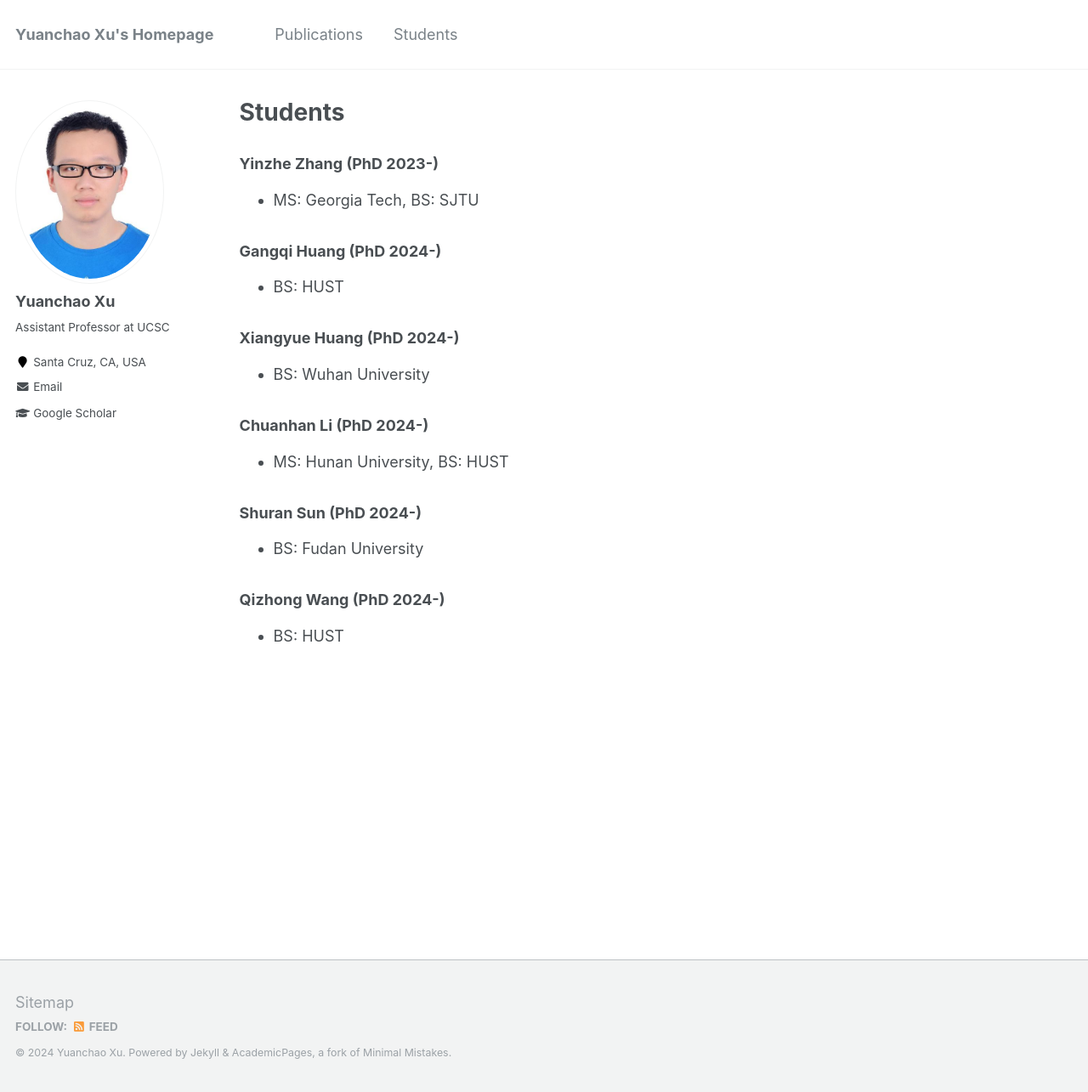
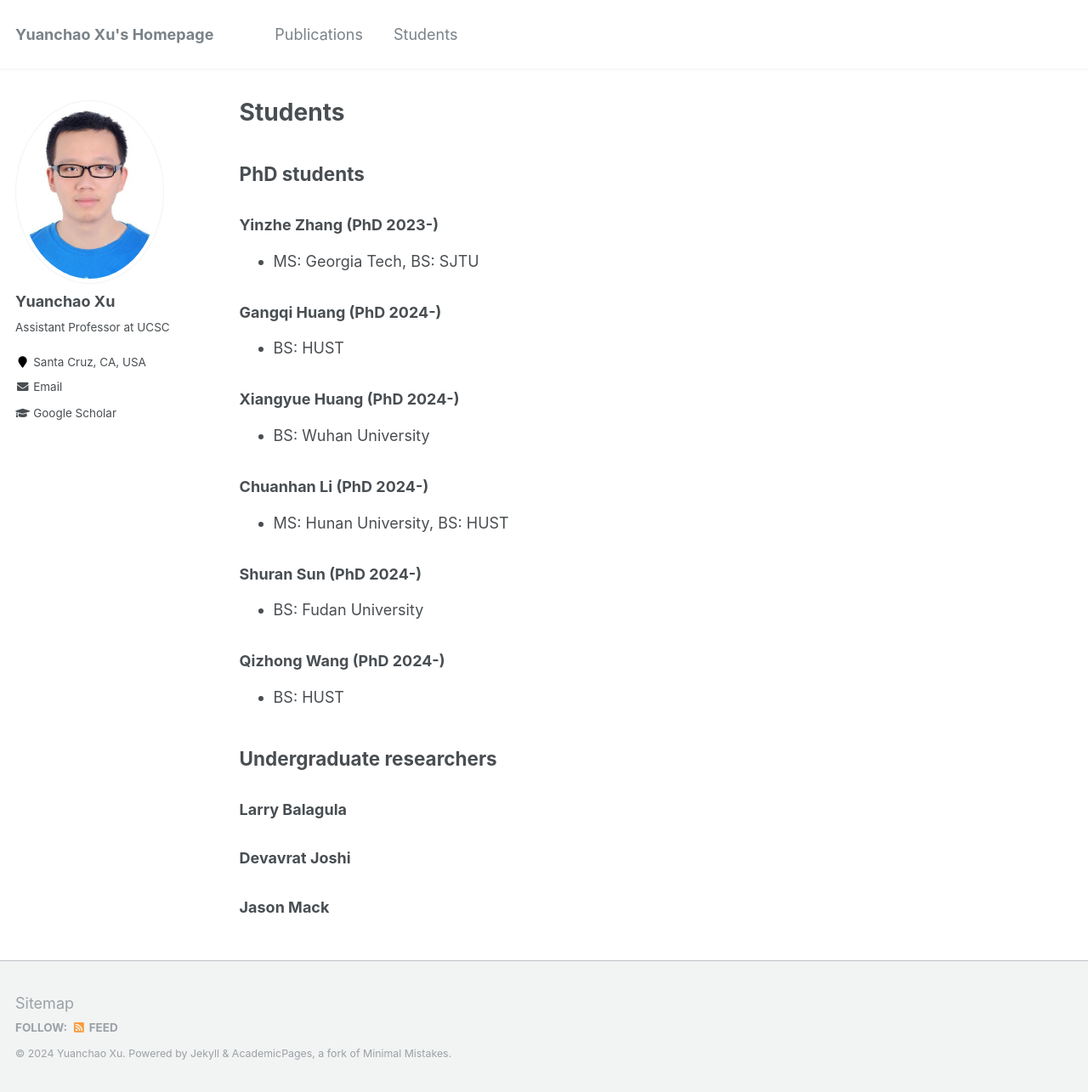
Before and after one commit to yuanchaoxu6/yuanchaoxu6.github.io, a Jekyll site: the page built from _pages/students.md, in a window 1280 px wide and 1285 px high. Shown: the whole window at 85% size. Built offline with Jekyll 4.4.1, drawn with Linux system fonts in a browser that asks for light colours.

Commit message:
Update students.md

```diff
--- a/_pages/students.md
+++ b/_pages/students.md
@@ -5,6 +5,7 @@ permalink: /students/
 author_profile: true
 ---
 
+## PhD students
 
 ### Yinzhe Zhang (PhD 2023-)
 
@@ -29,3 +30,11 @@ author_profile: true
 ### Qizhong Wang (PhD 2024-)
 
 - BS: HUST
+
+## Undergraduate researchers
+
+### Larry Balagula
+
+### Devavrat Joshi
+
+### Jason Mack
```
